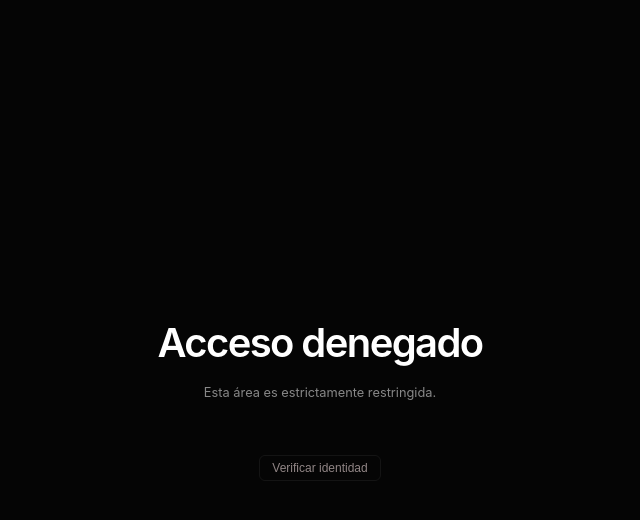
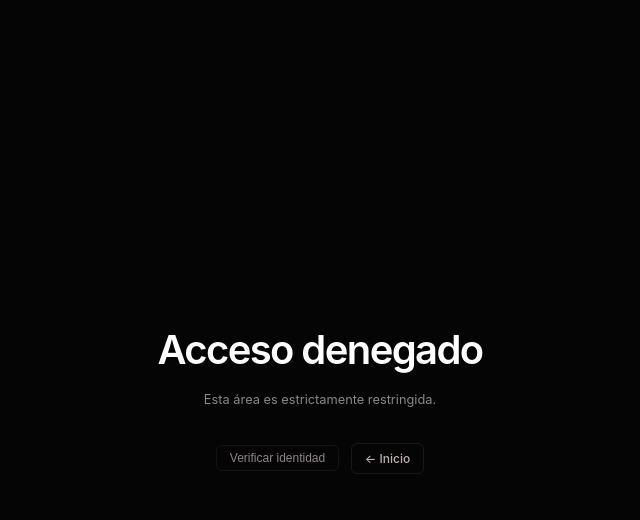
Before and after one commit to GameCodeYT/portfolio, a Flask app: page /admin in a window 1280 px wide. Shown: the top 520 px of the page, without its empty margins (320-960 px from the left). Run offline with Flask 3, Linux system fonts and the light colour scheme.

Commit message:
Boton de volver al inicio en admin

```diff
--- a/templates/admin.html
+++ b/templates/admin.html
@@ -9,23 +9,34 @@
 <body style="background-color: var(--bg-color);">
     <main>
         {% if locked %}
+            <!-- Vista de bloqueo -->
             <div class="admin-denied">
                 <h1>Acceso denegado</h1>
                 <p style="color: var(--danger); margin-top: 1rem;">{{ error }}</p>
+                <div style="margin-top: 2rem;">
+                    <a href="{{ url_for('index') }}" class="btn btn-secondary" style="font-size: 0.8rem; padding: 0.4rem 0.8rem; text-decoration: none;">
+                        ← Volver al inicio
+                    </a>
+                </div>
             </div>
         {% elif not logged_in %}
-            <!-- Vista por defecto: Pantalla de acceso denegado con botón visible pero discreto -->
+            <!-- Vista por defecto: Pantalla de acceso restringido -->
             <div id="denied-view" class="admin-denied">
                 <h1>Acceso denegado</h1>
                 <p style="font-size: 0.8rem; color: var(--text-secondary); margin-top: 1rem;">
                     Esta área es estrictamente restringida.
                 </p>
-                <button id="show-login-btn" class="btn btn-secondary" style="margin-top: 2rem; font-size: 0.75rem; padding: 0.3rem 0.8rem; opacity: 0.6;">
-                    Verificar identidad
-                </button>
+                <div style="margin-top: 2rem; display: flex; gap: 0.75rem; justify-content: center; align-items: center;">
+                    <button id="show-login-btn" class="btn btn-secondary" style="font-size: 0.75rem; padding: 0.3rem 0.8rem; opacity: 0.6;">
+                        Verificar identidad
+                    </button>
+                    <a href="{{ url_for('index') }}" class="btn btn-secondary" style="font-size: 0.75rem; padding: 0.3rem 0.8rem; text-decoration: none; opacity: 0.8;">
+                        ← Inicio
+                    </a>
+                </div>
             </div>
 
-            <!-- Formulario de autenticación estricta (oculto por defecto) -->
+            <!-- Formulario de autenticación (oculto por defecto) -->
             <div id="login-view" style="display: none; max-width: 380px; margin: 4rem auto;">
                 <div class="admin-box">
                     <h2 style="font-size: 1.1rem; margin-bottom: 1.25rem; font-weight: 500; text-align: center;">Autenticación Requerida</h2>
@@ -49,6 +60,13 @@
                         </div>
                         <button type="submit" class="btn" style="width: 100%; margin-top: 0.5rem;">Verificar e Ingresar</button>
                     </form>
+
+                    <!-- Botón para volver al inicio desde el login -->
+                    <div style="margin-top: 1.25rem; text-align: center;">
+                        <a href="{{ url_for('index') }}" style="color: var(--text-secondary); text-decoration: none; font-size: 0.8rem; transition: color 0.2s ease;">
+                            ← Volver al inicio
+                        </a>
+                    </div>
                 </div>
             </div>
 
@@ -63,7 +81,14 @@
             <div style="max-width: 600px; margin: 0 auto;">
                 <div style="display: flex; justify-content: space-between; align-items: center; margin-bottom: 2rem;">
                     <h1>Panel de Gestión</h1>
-                    <a href="{{ url_for('admin_logout') }}" class="btn btn-secondary" style="font-size: 0.85rem; padding: 0.4rem 0.8rem;">Cerrar Sesión</a>
+                    <div style="display: flex; gap: 0.5rem;">
+                        <a href="{{ url_for('index') }}" class="btn btn-secondary" style="font-size: 0.85rem; padding: 0.4rem 0.8rem; text-decoration: none;">
+                            ← Volver al inicio
+                        </a>
+                        <a href="{{ url_for('admin_logout') }}" class="btn btn-secondary" style="font-size: 0.85rem; padding: 0.4rem 0.8rem; text-decoration: none;">
+                            Cerrar Sesión
+                        </a>
+                    </div>
                 </div>
 
                 <div class="admin-box">
@@ -74,7 +99,7 @@
 
                     {% if cv_exists %}
                         <div style="margin-bottom: 1.5rem;">
-                            <a href="{{ url_for('download_cv') }}" class="btn" style="font-size: 0.85rem;">Descargar CV Actual</a>
+                            <a href="{{ url_for('download_cv') }}" class="btn" style="font-size: 0.85rem; text-decoration: none;">Descargar CV Actual</a>
                         </div>
                     {% endif %}
 
```
